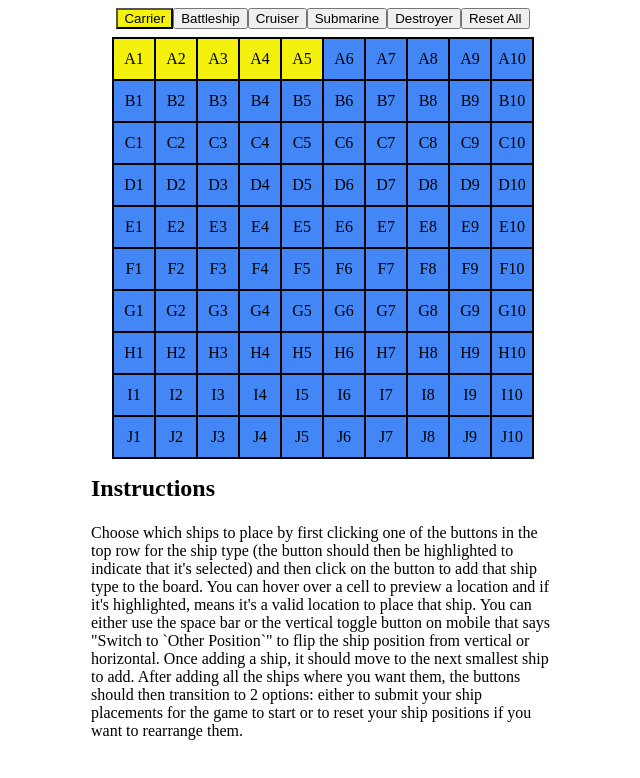
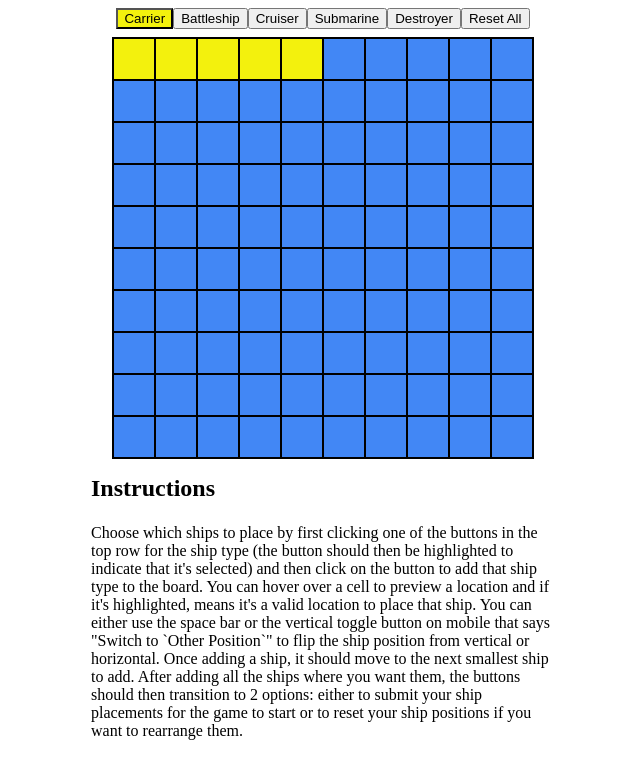
Before and after one commit to JonHunt1995/battleshipfrontend, a React (Vite) app: page /setup/1 in a window 1280 px wide. Shown: the top 778 px of the page, without its empty margins (317-957 px from the left). Built offline with nearby package versions, Linux system fonts and the light colour scheme.

Commit message:
got rid of more unused vars and updated props for components

```diff
--- a/src/GameBoard.tsx
+++ b/src/GameBoard.tsx
@@ -131,7 +131,6 @@ const GameBoard = () => {
             isShip={playerShipsIndices.includes(idx)}
             isHit={opponentHits.includes(idx)}
             isMiss={opponentMisses.includes(idx)}
-            idx={idx}
             style={{ viewTransitionName: `cell-${idx}` }}
         />
     ));
--- a/src/PlayerCell.tsx
+++ b/src/PlayerCell.tsx
@@ -2,7 +2,6 @@ type PlayerCellProps = {
   isShip: boolean;
   isHit: boolean;
   isMiss: boolean;
-  idx: number;
   style?: React.CSSProperties;
 };
 
--- a/src/ShipPlacementCell.tsx
+++ b/src/ShipPlacementCell.tsx
@@ -2,7 +2,6 @@ type ShipPlacementCellProps = {
   selected: boolean;
   hovered: boolean;
   invalid: boolean;
-  idx: number;
   style?: React.CSSProperties;
   onMouseOver: () => void;
   onClick: () => void;
@@ -13,12 +12,9 @@ function ShipPlacementCell({
   selected,
   hovered,
   invalid,
-  idx,
   onMouseOver,
   onClick,
 }: ShipPlacementCellProps) {
-  const startingRowCharCode = "A".charCodeAt(0);
-  const coordinate = `${String.fromCharCode(startingRowCharCode + Math.floor(idx / 10))}${(idx % 10) + 1}`;
   let styleClass = "water cell";
   if (selected) {
     styleClass = "ship cell";
@@ -34,7 +30,6 @@ function ShipPlacementCell({
       onMouseOver={onMouseOver}
       onClick={onClick}
     >
-      {coordinate}
     </div>
   );
 }
--- a/src/ShipPlacementModal.tsx
+++ b/src/ShipPlacementModal.tsx
@@ -233,7 +233,6 @@ const ShipPlacementModal = () => {
       hovered={
         isValid(currShipPosition, shipsToUpload) && highlighted.includes(idx)
       }
-      idx={idx}
       onMouseOver={() => handleMouseOver(idx)}
       onClick={handleClick}
     />
```
